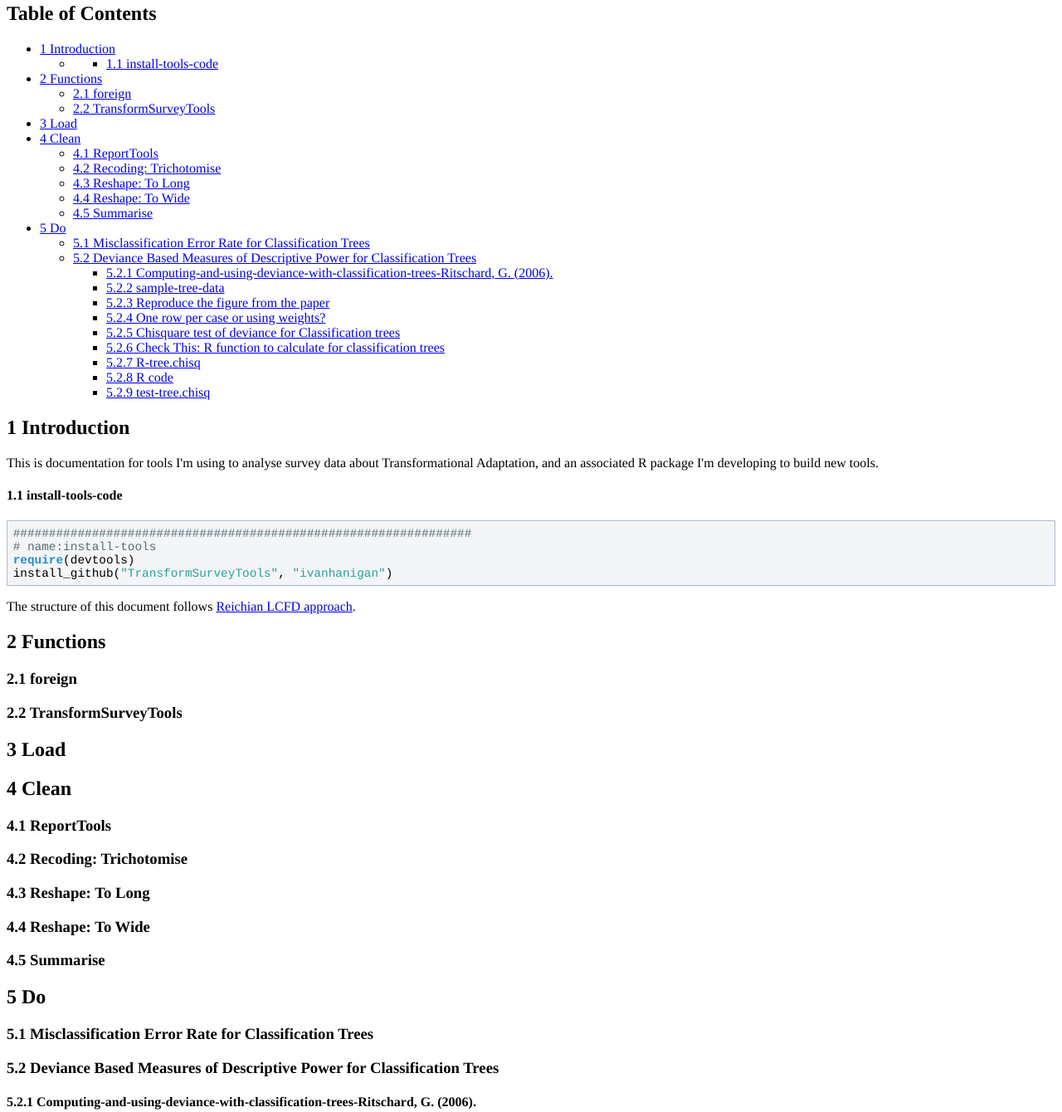
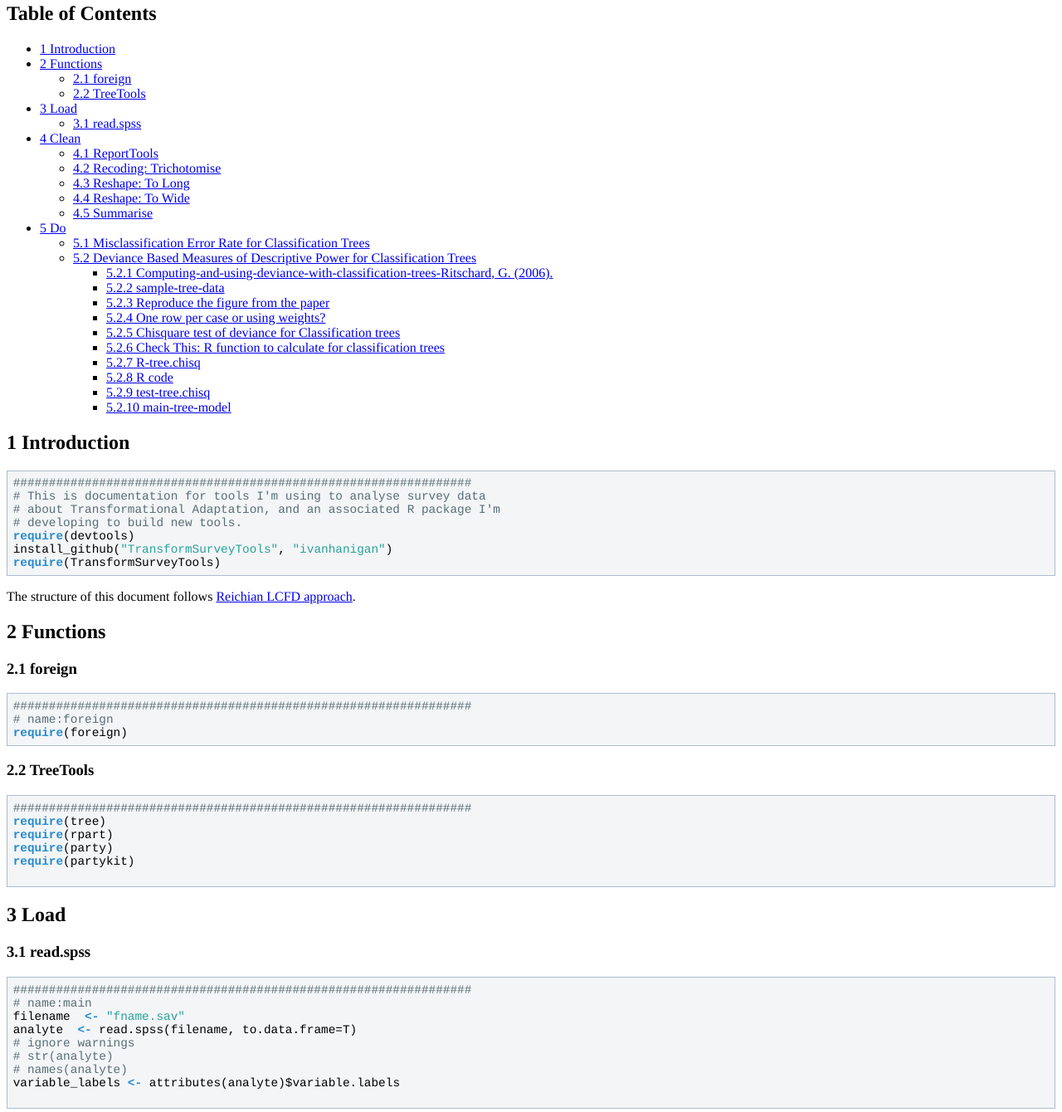
Before and after one commit to ivanhanigan/TransformSurveyTools, a plain HTML site: page index.html in a window 1280 px wide. Shown: the part 99-1439 px from the top of the page at 83% size. Drawn offline with Linux system fonts and the light colour scheme.

Commit message:
add new struct

```diff
--- a/index.html
+++ b/index.html
@@ -7,7 +7,7 @@
 <meta http-equiv="Content-Type" content="text/html;charset=iso-8859-1"/>
 <meta name="title" content="Transformations Survey Tools "/>
 <meta name="generator" content="Org-mode"/>
-<meta name="generated" content="2013-09-26T23:35+1000"/>
+<meta name="generated" content="2013-09-27T00:46+1000"/>
 <meta name="author" content="Ivan Hanigan"/>
 <meta name="description" content=""/>
 <meta name="keywords" content=""/>
@@ -125,21 +125,18 @@ for the JavaScript code in this tag.
 <h2>Table of Contents</h2>
 <div id="text-table-of-contents">
 <ul>
-<li><a href="#sec-1">1 Introduction</a>
-<ul>
-<li>
-<ul>
-<li><a href="#sec-1-1">1.1 install-tools-code</a></li>
-</ul></li>
-</ul>
-</li>
+<li><a href="#sec-1">1 Introduction</a></li>
 <li><a href="#sec-2">2 Functions</a>
 <ul>
 <li><a href="#sec-2-1">2.1 foreign</a></li>
-<li><a href="#sec-2-2">2.2 TransformSurveyTools</a></li>
+<li><a href="#sec-2-2">2.2 TreeTools</a></li>
 </ul>
 </li>
-<li><a href="#sec-3">3 Load</a></li>
+<li><a href="#sec-3">3 Load</a>
+<ul>
+<li><a href="#sec-3-1">3.1 read.spss</a></li>
+</ul>
+</li>
 <li><a href="#sec-4">4 Clean</a>
 <ul>
 <li><a href="#sec-4-1">4.1 ReportTools</a></li>
@@ -163,6 +160,7 @@ for the JavaScript code in this tag.
 <li><a href="#sec-5-2-7">5.2.7 R-tree.chisq</a></li>
 <li><a href="#sec-5-2-8">5.2.8 R code</a></li>
 <li><a href="#sec-5-2-9">5.2.9 test-tree.chisq</a></li>
+<li><a href="#sec-5-2-10">5.2.10 main-tree-model</a></li>
 </ul>
 </li>
 </ul>
@@ -175,28 +173,23 @@ for the JavaScript code in this tag.
 <h2 id="sec-1"><span class="section-number-2">1</span> Introduction</h2>
 <div class="outline-text-2" id="text-1">
 
-<p>This is documentation for tools I'm using to analyse survey data about Transformational Adaptation, and an associated R package I'm developing to build new tools.
-</p>
-</div>
-
-<div id="outline-container-1-1" class="outline-4">
-<h4 id="sec-1-1"><span class="section-number-4">1.1</span> install-tools-code</h4>
-<div class="outline-text-4" id="text-1-1">
 
 
 
 
 <pre class="src src-R"><span style="color: #586e75;">################################################################</span>
-<span style="color: #586e75;"># </span><span style="color: #586e75;">name:install-tools</span>
+<span style="color: #586e75;"># </span><span style="color: #586e75;">This is documentation for tools I'm using to analyse survey data</span>
+<span style="color: #586e75;"># </span><span style="color: #586e75;">about Transformational Adaptation, and an associated R package I'm</span>
+<span style="color: #586e75;"># </span><span style="color: #586e75;">developing to build new tools.</span>
 <span style="color: #268bd2; font-weight: bold;">require</span>(devtools)
 install_github(<span style="color: #2aa198;">"TransformSurveyTools"</span>, <span style="color: #2aa198;">"ivanhanigan"</span>)
+<span style="color: #268bd2; font-weight: bold;">require</span>(TransformSurveyTools)
 </pre>
 
 
 <p>
 The structure of this document follows <a href="http://stackoverflow.com/a/1434424">Reichian LCFD approach</a>.
 </p></div>
-</div>
 
 </div>
 
@@ -211,13 +204,36 @@ The structure of this document follows <a href="http://stackoverflow.com/a/14344
 <h3 id="sec-2-1"><span class="section-number-3">2.1</span> foreign</h3>
 <div class="outline-text-3" id="text-2-1">
 
+
+
+
+
+<pre class="src src-R"><span style="color: #586e75;">################################################################</span>
+<span style="color: #586e75;"># </span><span style="color: #586e75;">name:foreign</span>
+<span style="color: #268bd2; font-weight: bold;">require</span>(foreign)
+</pre>
+
+
 </div>
 
 </div>
 
 <div id="outline-container-2-2" class="outline-3">
-<h3 id="sec-2-2"><span class="section-number-3">2.2</span> TransformSurveyTools</h3>
+<h3 id="sec-2-2"><span class="section-number-3">2.2</span> TreeTools</h3>
 <div class="outline-text-3" id="text-2-2">
+
+
+
+
+
+<pre class="src src-R"><span style="color: #586e75;">################################################################</span>
+<span style="color: #268bd2; font-weight: bold;">require</span>(tree)
+<span style="color: #268bd2; font-weight: bold;">require</span>(rpart)
+<span style="color: #268bd2; font-weight: bold;">require</span>(party)
+<span style="color: #268bd2; font-weight: bold;">require</span>(partykit)
+
+</pre>
+
 
 </div>
 </div>
@@ -228,6 +244,30 @@ The structure of this document follows <a href="http://stackoverflow.com/a/14344
 <h2 id="sec-3"><span class="section-number-2">3</span> Load</h2>
 <div class="outline-text-2" id="text-3">
 
+
+</div>
+
+<div id="outline-container-3-1" class="outline-3">
+<h3 id="sec-3-1"><span class="section-number-3">3.1</span> read.spss</h3>
+<div class="outline-text-3" id="text-3-1">
+
+
+
+
+
+<pre class="src src-R"><span style="color: #586e75;">################################################################</span>
+<span style="color: #586e75;"># </span><span style="color: #586e75;">name:main</span>
+filename  <span style="color: #268bd2; font-weight: bold;">&lt;-</span> <span style="color: #2aa198;">"fname.sav"</span>
+analyte  <span style="color: #268bd2; font-weight: bold;">&lt;-</span> read.spss(filename, to.data.frame=T)
+<span style="color: #586e75;"># </span><span style="color: #586e75;">ignore warnings</span>
+<span style="color: #586e75;"># </span><span style="color: #586e75;">str(analyte)</span>
+<span style="color: #586e75;"># </span><span style="color: #586e75;">names(analyte)</span>
+variable_labels <span style="color: #268bd2; font-weight: bold;">&lt;-</span> attributes(analyte)$variable.labels
+
+</pre>
+
+
+</div>
 </div>
 
 </div>
@@ -473,9 +513,6 @@ If we look at the reduction in deviance between the Null model and the fitted tr
 
 
 <p>
-I don't really get this, and haven't turned up many references to Ritschard since he wrote these.
-</p>
-<p>
 I really want to use the deviance as well as the misclassification error rate for measuring the descriptive power of the tree.
 Ripley's tree package is the only one I found to give me deviance for classification trees.
 </p>
@@ -493,9 +530,10 @@ So let's start simple first.  The following code follows the simpler approach:
 </li>
 <li>Take the difference in degrees of freedom for the models
 </li>
-<li>Under hypothesis that less complex (reduced) model is adequate, difference follows chi-square distribution
+<li>difference between less complex and more complex model follows chi-square distribution
 </li>
 </ul>
+
 
 
 </div>
@@ -586,6 +624,20 @@ tree.chisq(null_model = model0, fitted_model = model1)
 
 
 </div>
+
+</div>
+
+<div id="outline-container-5-2-10" class="outline-4">
+<h4 id="sec-5-2-10"><span class="section-number-4">5.2.10</span> main-tree-model</h4>
+<div class="outline-text-4" id="text-5-2-10">
+
+
+
+
+<pre class="src src-R"><span style="color: #268bd2; font-weight: bold;">source</span>(<span style="color: #2aa198;">"tests/test-tree.chisq.r"</span>)
+</pre>
+
+</div>
 </div>
 </div>
 </div>
```
Also changed, not shown: 4 other files.
